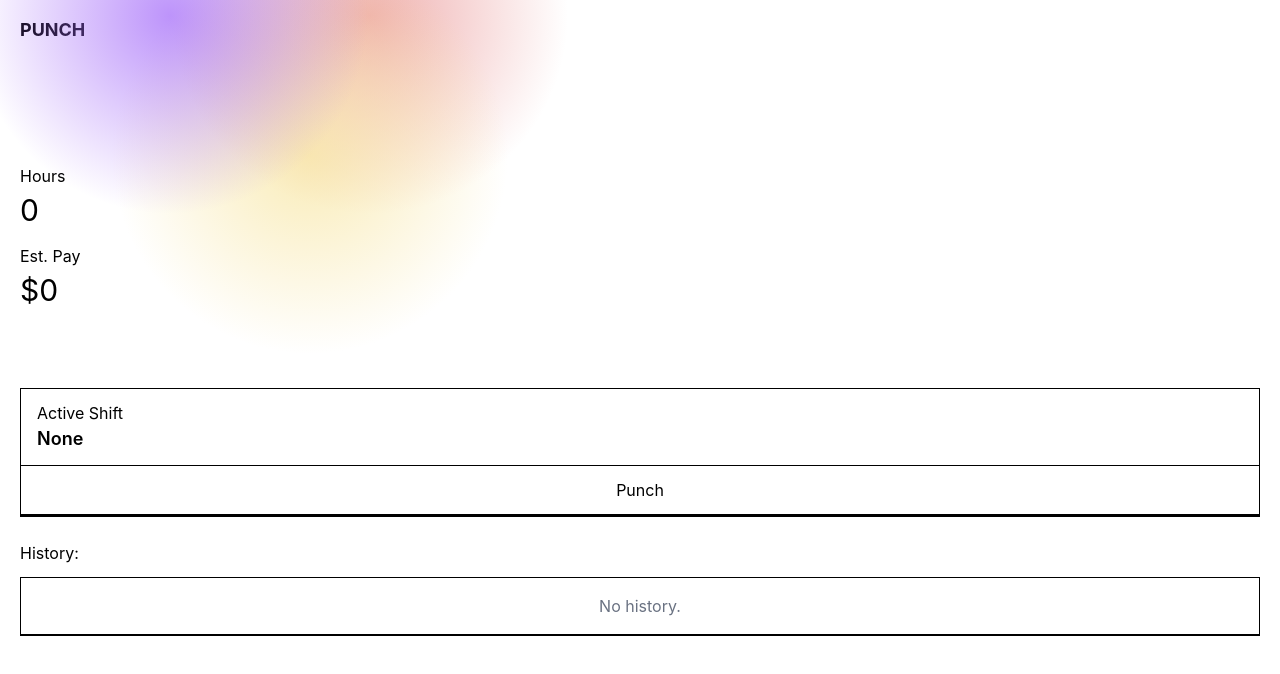
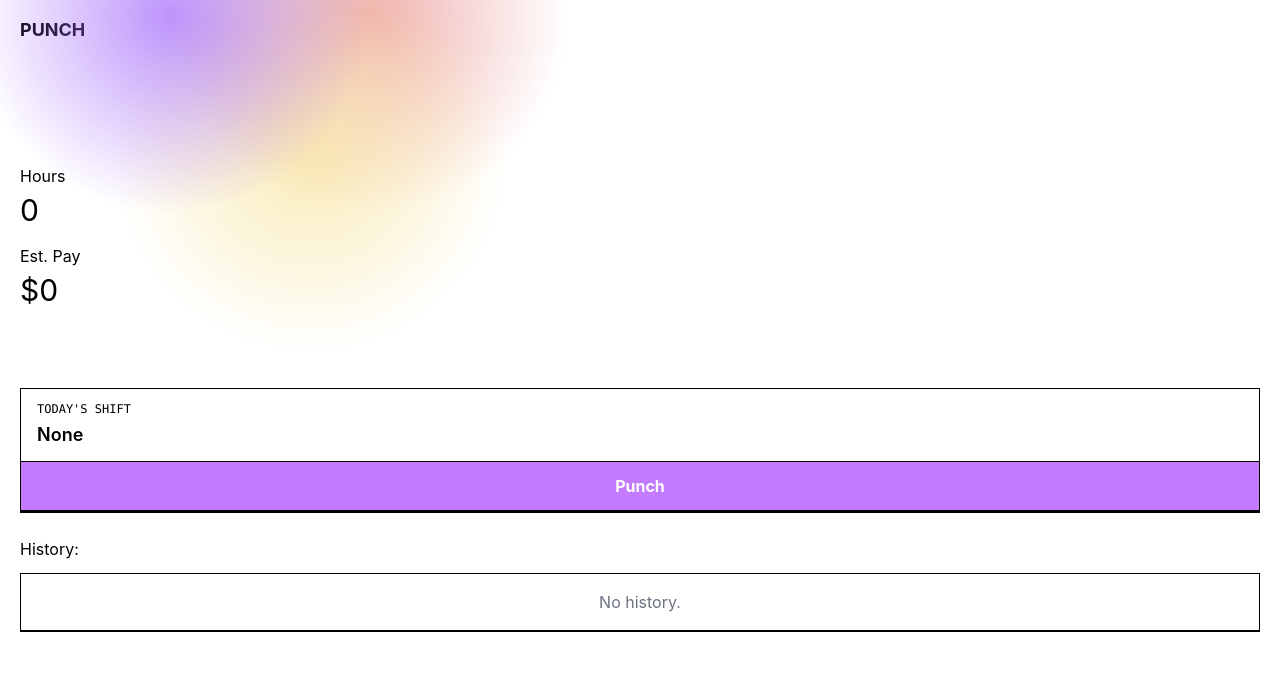
Before and after one commit to wtrfl/punch, a React (Vite) app: page / in a window 1280 px wide. Shown: the top 674 px of the page. Built offline with nearby package versions, Linux system fonts and the light colour scheme.

Commit message:
feat: home page ui tweaks

```diff
--- a/src/App.tsx
+++ b/src/App.tsx
@@ -44,7 +44,7 @@ export default function App() {
     const [data,] = useState(getDataFromStorage());
 
     return (
-        <div className="relative w-full h-full m-0 flex flex-col px-5 py-4">
+        <div className="relative w-full h-full m-0 flex flex-col px-5 py-4 overflow-x-hidden">
             <Hero />
 
             <span className="text-lg font-bold">PUNCH</span>
@@ -53,11 +53,11 @@ export default function App() {
 
             <div className="w-full border border-b-3 flex flex-col">
                 <div className="px-4 py-3 flex flex-col">
-                    <span>Active Shift</span>
-                    {data.active && <span className="text-lg font-semibold">In at {dateToClockString(data.active)}</span>}
-                    {!data.active && <span className="text-lg font-semibold">None</span>}
+                    <span className="font-mono text-xs">TODAY'S SHIFT</span>
+                    {data.active && <span className="text-lg font-semibold mt-1">Started at {dateToClockString(data.active)}</span>}
+                    {!data.active && <span className="text-lg font-semibold mt-1">None</span>}
                 </div>
-                <Link to="/punch"><button className="border-t px-3 py-3 w-full">Punch</button></Link>
+                <Link to="/punch"><button className="border-t border-black px-3 py-3 w-full font-bold text-white bg-purple-400">Punch</button></Link>
             </div>
 
             <span className="mt-6 mb-3">History:</span>
@@ -66,7 +66,7 @@ export default function App() {
                     <HistoryLine key={shift.id} shift={shift} />
                 ))}
                 {data.history.length > 0 && (
-                    <Link to="/history"><button className="w-full text-center my-4">View All History</button></Link>
+                    <Link to="/history"><button className="w-full text-center my-3">View Full History</button></Link>
                 )}
                 {data.history.length == 0 && (
                     <span className="text-center my-4 text-gray-500">No history.</span>
```
